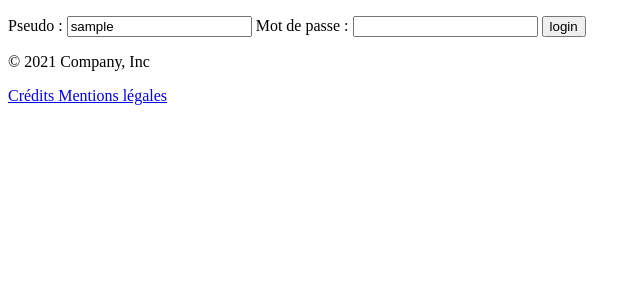
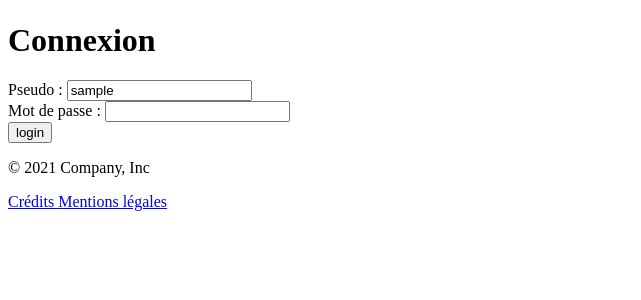
Before and after one commit to WildCodeSchool/2022-03-php-remote-1283-montbeliard-cite-libre, a Symfony app: template templates/login/index.html.twig in a window 1280 px wide. Shown: the part 210-510 px from the top of the page, without its empty margins (0-641 px from the left). Run offline with Twig, Linux system fonts and the light colour scheme; the template is opened without the code that fills it: most values are stand-ins (such as "Sample title", 1, 10 or a date in 2020); some libraries are stand-ins or nearby versions.

Commit message:
help resolved

```diff
--- a/templates/include/_navbar.html.twig
+++ b/templates/include/_navbar.html.twig
@@ -1,7 +1,10 @@
 <header>
-    <nav class="navbar navbar-light  fixed-top shadow">
+    <nav class="navbar navbar-light fixed-top">
         <div class="container-fluid">
             <a class="navbar-brand" href="#">1283, Montbéliard, cité libre</a>
+            {% if app.user %}
+            <span class="ms-auto me-2">{{ app.user.username }}</span>
+            {% endif %}
             <button class="navbar-toggler" type="button" data-bs-toggle="offcanvas" data-bs-target="#offcanvasNavbar" aria-controls="offcanvasNavbar">
                 <span class="navbar-toggler-icon"></span>
             </button>
@@ -26,7 +29,6 @@
                         </li>
                         <li class="nav-item">
                         {% if app.user %}
-                        {{ app.user.email }}
                             <a class="nav-link ps-5 mt-5 fs-5 text-light" href="{{ path('app_logout') }}"> Se déconnecter</a>
                         {% else %}
                             <a class="nav-link ps-5 mt-5 fs-5 text-light" href="{{ path('login') }}"> Se connecter</a>
--- a/templates/login/index.html.twig
+++ b/templates/login/index.html.twig
@@ -1,22 +1,30 @@
 {% extends 'base.html.twig' %}
 
-{% block title %}Page de connexion{% endblock %}
+{% block title %}Page de connexion
+{% endblock %}
 
 {% block body %}
-    {% if error %}
-        <div>{{ error.messageKey|trans(error.messageData, 'security') }}</div>
-    {% endif %}
+	{% if error %}
+		<div class="alert alert-danger">
+			{{ error.messageKey|trans(error.messageData, 'security') }}
+		</div>
+	{% endif %}
 
-    <form action="{{ path('login') }}" method="post">
-        <label for="username">Pseudo :</label>
-        <input type="text" id="username" name="_username" value="{{ last_username }}"/>
-
-        <label for="password">Mot de passe :</label>
-        <input type="password" id="password" name="_password"/>
-
-        {# If you want to control the URL the user is redirected to on success
-        <input type="hidden" name="_target_path" value="/account"/> #}
-
-        <button type="submit">login</button>
-    </form>
+	<div class="row">
+		<div class="col-lg-6 offset-lg-3">
+			<h1>Connexion</h1>
+			<form action="{{ path('login') }}" method="post">
+				<div class="mb-3">
+					<label class="form-label" for="username">Pseudo :</label>
+					<input class="form-control" type="text" id="username" name="_username" value="{{ last_username }}"/>
+				</div>
+				<div class="mb-3">
+					<label class="form-label" for="password">Mot de passe :</label>
+					<input class="form-control" type="password" id="password" name="_password"/>
+				</div>
+				<input type="hidden" name="_csrf_token" value="{{ csrf_token('authenticate') }}">
+				<button class="btn btn-one" type="submit">login</button>
+			</form>
+		</div>
+	</div>
 {% endblock %}
```
Also changed, not shown: src/DataFixtures/UserFixtures.php (+4 -5 lines), src/Entity/User.php (+5 -5 lines), src/Controller/LoginController.php (indentation only), 1 other file.
